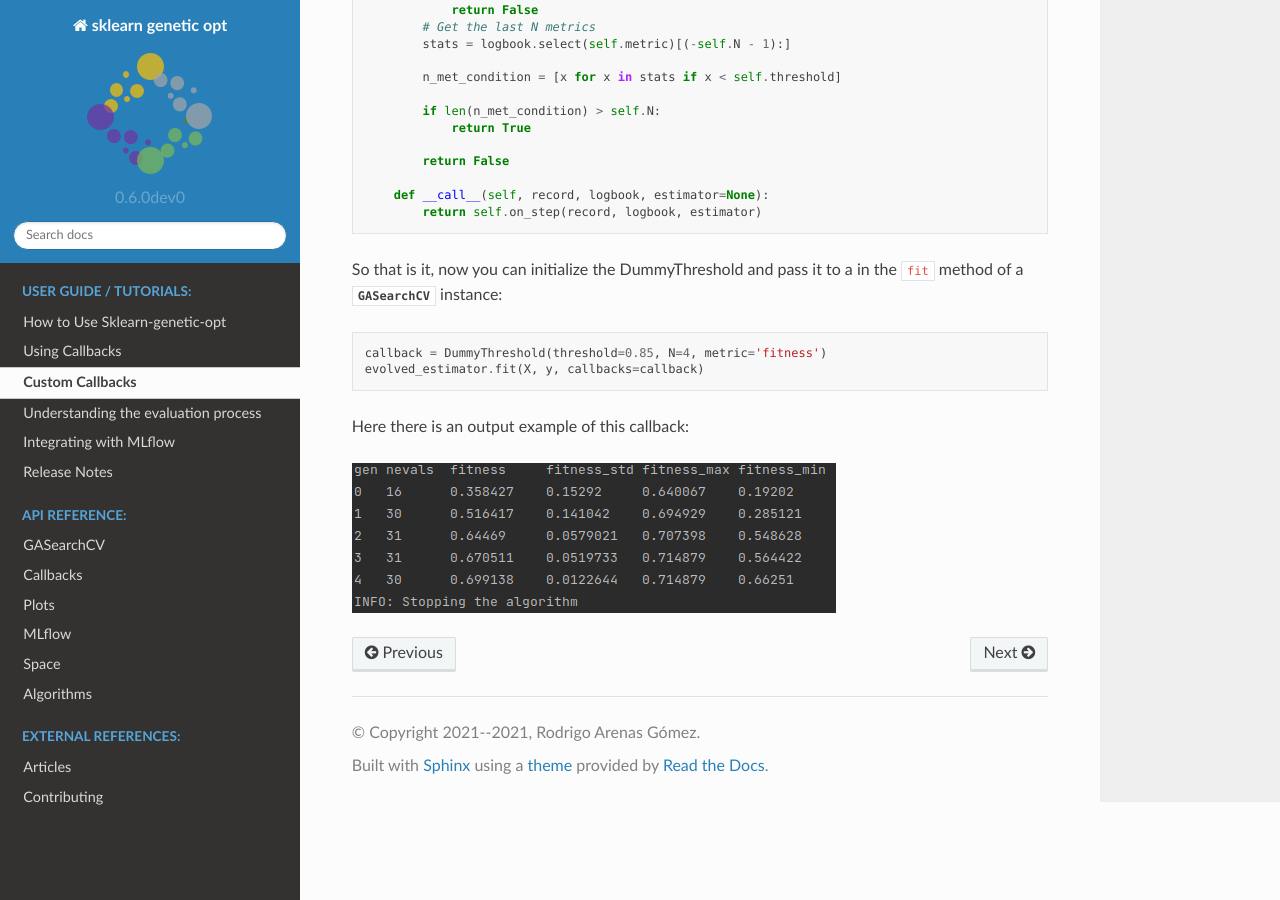
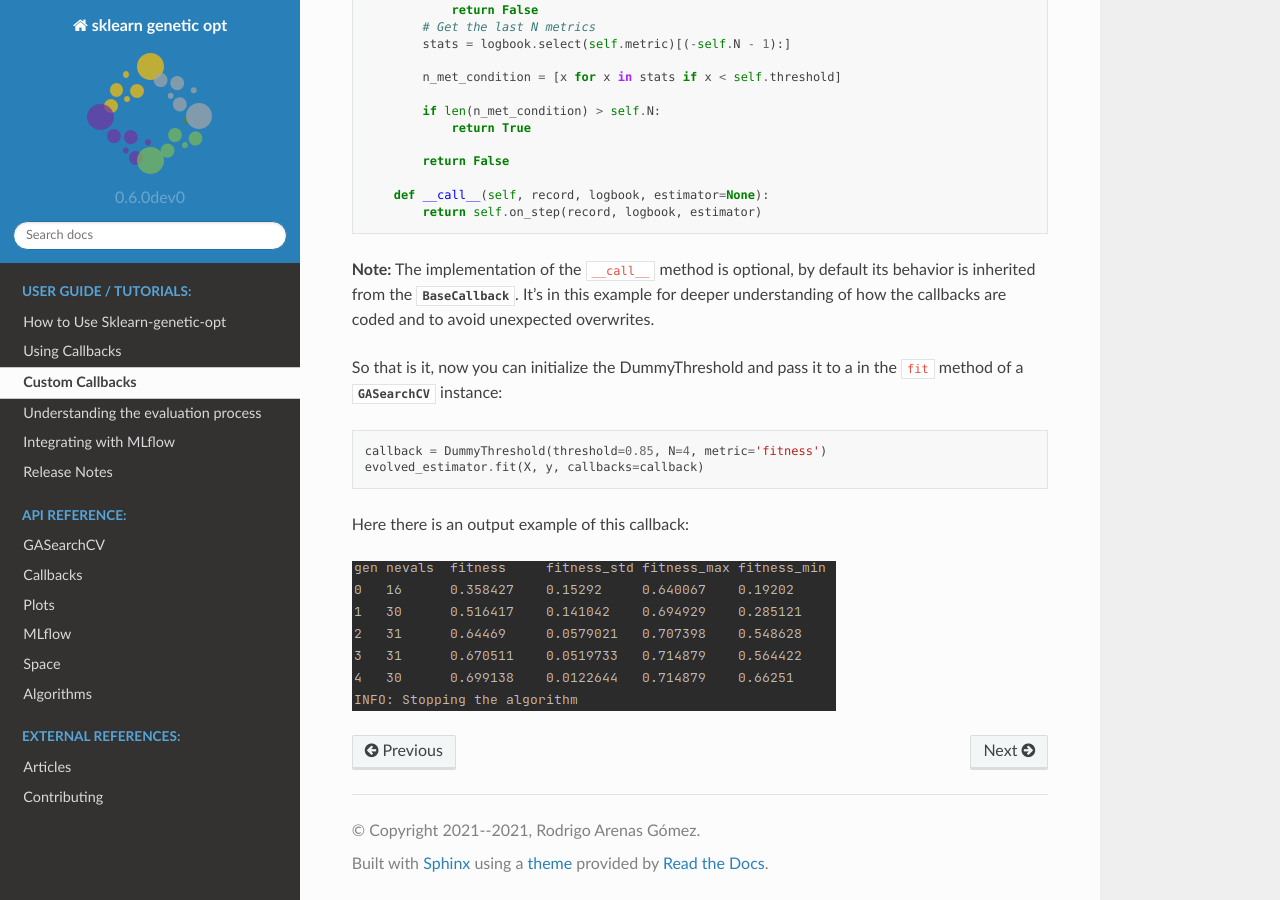
Before and after one commit to rodrigo-arenas/Sklearn-genetic-opt, a Sphinx documentation site: the page built from docs/tutorials/custom_callback.rst, in a window 1280 px wide and 900 px high, scrolled down 1176 px. Built offline with Sphinx 7.4.7 and the Read the Docs theme 2.0.0, drawn with Linux system fonts in a browser that asks for light colours.

Commit message:
Note on __call__ method

```diff
--- a/docs/tutorials/custom_callback.rst
+++ b/docs/tutorials/custom_callback.rst
@@ -76,6 +76,11 @@ that will have all this parameters, so we can rewrite it like this:
            return self.on_step(record, logbook, estimator)
 
 
+**Note:** The implementation of the ``__call__`` method is optional, by default
+its behavior is inherited from the :class:`~sklearn_genetic.callbacks.base.BaseCallback`.
+It's in this example for deeper understanding of how the callbacks are coded and
+to avoid unexpected overwrites.
+
 So that is it, now you can initialize the DummyThreshold
 and pass it to a in the ``fit`` method of a
 :class:`~sklearn_genetic.GASearchCV` instance:
```
